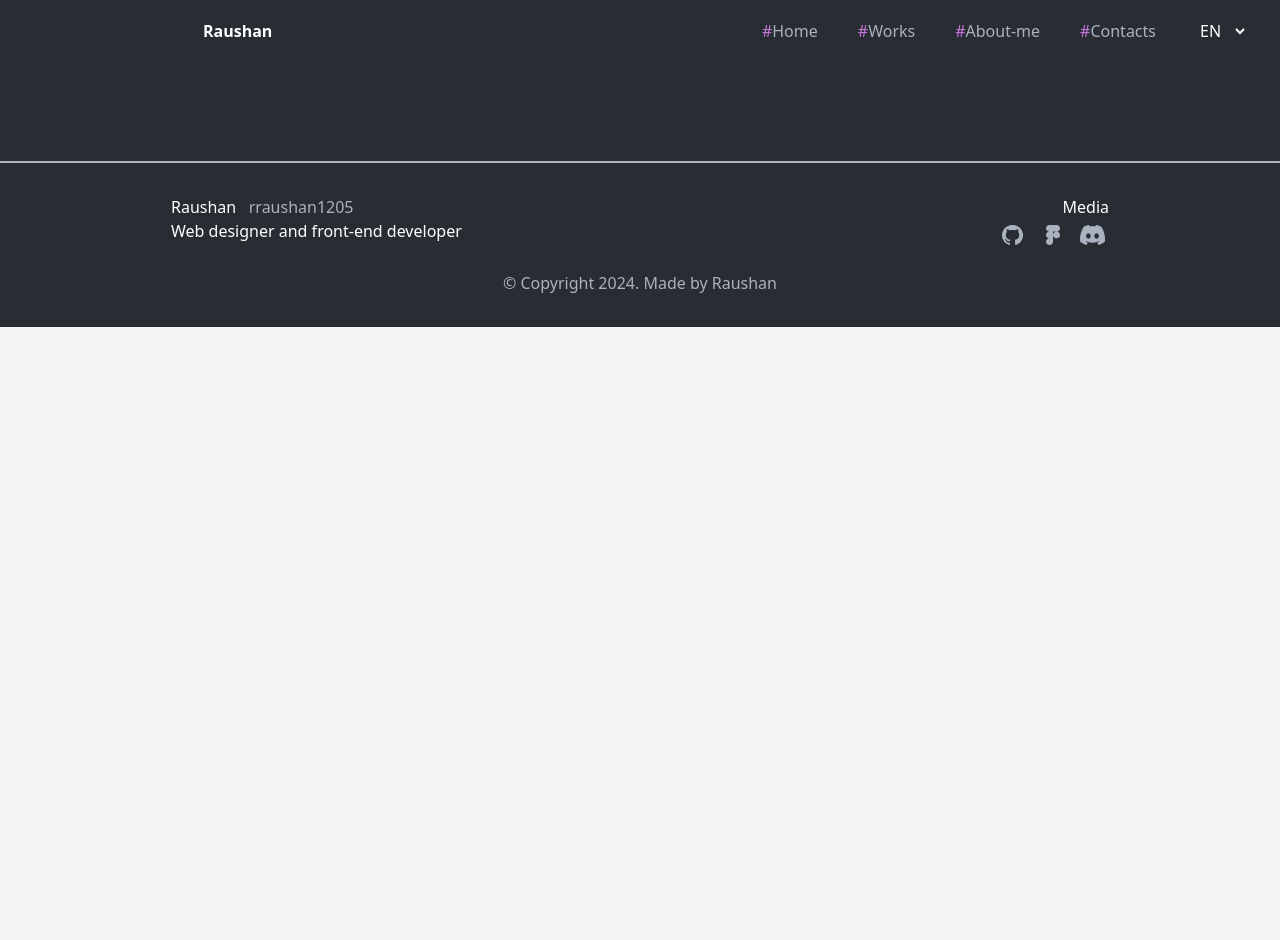
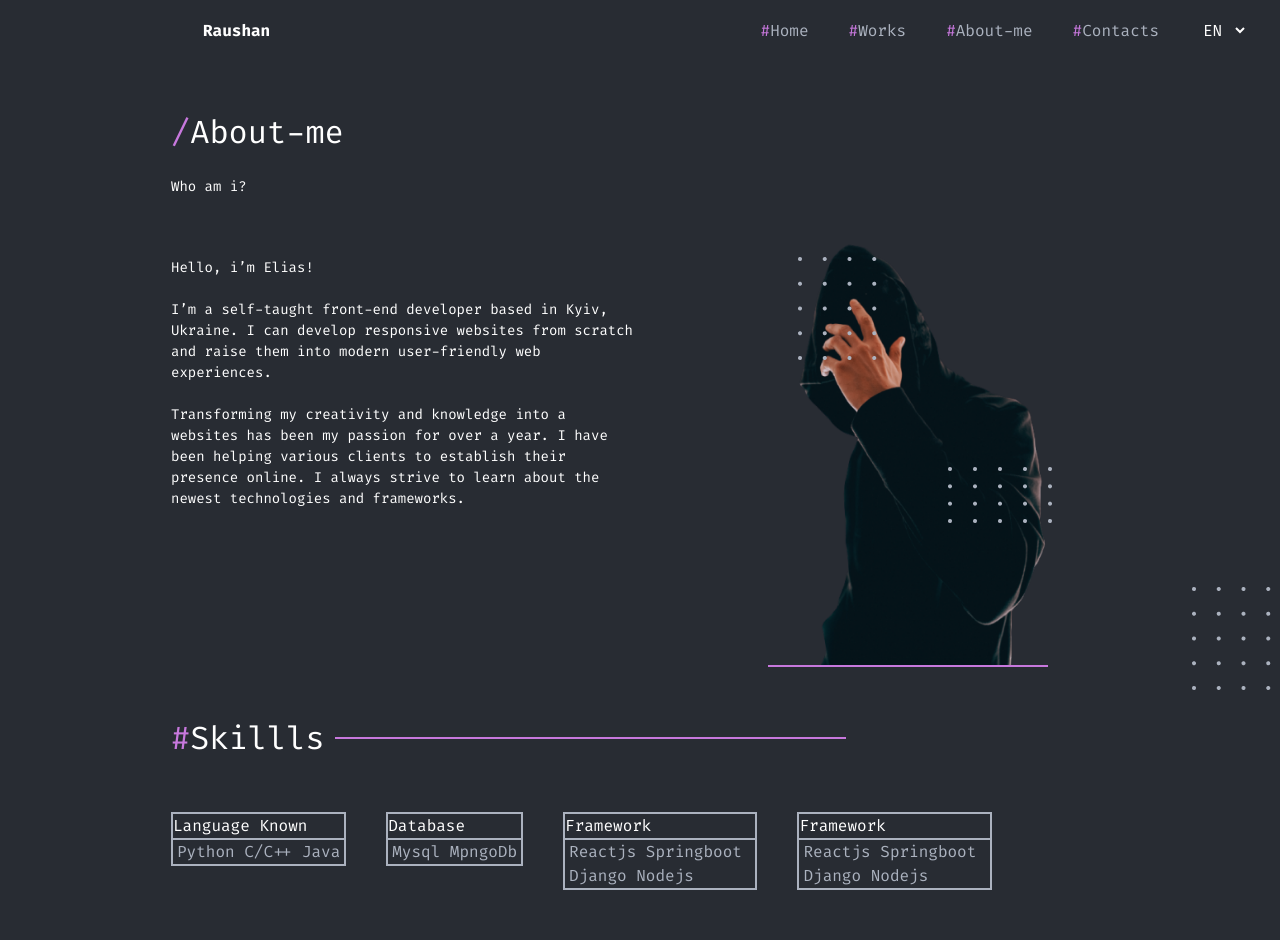
Before and after one commit to rraushan1205/portfolio, a React (Vite) app: page /portfolio.io/about in a window 1280 px wide. Shown: the top 940 px of the page. Before the commit the page ends 800 px from the top, so only its background shows below. Built offline with nearby package versions, Linux system fonts and the light colour scheme.

Commit message:
abot me section added

```diff
--- a/src/Aboutme.jsx
+++ b/src/Aboutme.jsx
@@ -1,13 +1,123 @@
 import React from 'react'
 import Navbar from './Navbar'
 import Footer from './Footer'
-
+import abtme from "../img/abtme.png";
+import dot from "../img/dot.png";
+import dot2 from "../img/dot2.png";
+import dot3 from "../img/dot3.png";
+import logozigi from "../img/logozigi.png";
 function Aboutme() {
   return (
     <>
-      <div className="bg-background">
+      <div className="bg-background font-fira">
         <Navbar/>
+        <div className="flex mt-[47px] text-white text-[24px] lg:text-[32px] mx-10 lg:mx-[171px]">
+          <span className="text-primary">/</span>
+          <div>About-me</div>
+        </div>
+        <div className="mx-10 lg:mx-[171px] text-white text-[14px]">
+          <div className="my-5">Who am i?</div>
+          <div className="grid grid-cols-1 lg:grid-cols-2">
+            <div className="mt-10">
+            Hello, i’m Elias!
+            <br />
+            <br />
 
+I’m a self-taught front-end developer based in Kyiv, Ukraine. I can develop responsive websites from scratch and raise them into modern user-friendly web experiences.
+<br />
+<br />
+Transforming my creativity and knowledge into a websites has been my passion for over a year. I have been helping various clients to establish their presence online. I always strive to learn about the newest technologies and frameworks.
+            </div>
+            <div className="flex justify-center">
+              <img
+                src={dot}
+                alt=""
+                className="flex relative lg:left-[280px] left-[125px] h-fit top-10"
+              />
+              <img
+                src={abtme}
+                alt=""
+                className="border-b-2 border-primary ml-10 lg:ml-[170px] lg:w-[280px] lg:h-[450px] w-[200px] h-300px lg:mt-0 mt-10"
+              />
+              <img
+                src={dot3}
+                alt=""
+                className="flex relative h-fit bottom-[-250px] left-[-100px]"
+              />
+              <img
+                src={dot}
+                alt=""
+                className="relative h-fit bottom-[-370px] left-[40px] xl:flex hidden"
+              />
+            </div>
+          </div>
+        </div>
+        <div className="flex lg:mx-[171px] ml-10 mt-[47px]  text-white text-[24px] lg:text-[32px]">
+            <span className="text-primary">#</span>
+            <div>Skillls</div>
+            <div className="flex justify-center items-center">
+              <hr className="lg:w-[511px] h-[2px] bg-primary border-0 flex  mx-[10px] " />
+            </div>
+            {/* <div className="text-[16px] mt-[5px] ml-[200px]">view all &#8594;</div> */}
+          </div>
+          <div className="lg:mx-[171px] ml-10 flex lg:gap-10 gap-5 flex-wrap md:flex-row flex-col w-fit">
+            <div className="text-white lg:mt-[50px] mt-[20px] border-2 border-gray h-fit">
+              <div className="">Language Known</div>
+              <div className="border-t-2 border-gray text-gray px-1">
+                <div>
+                  <span>Python</span>&nbsp;
+                  <span>C/C++</span>&nbsp;
+                  <span>Java</span>
+                </div>
+              </div>
+            </div>
+            <div className=" text-white lg:mt-[50px] mt-[20px] border-2 border-gray h-fit">
+              <div className="">Database</div>
+              <div className="border-t-2 border-gray text-gray px-1">
+                <span>Mysql</span>&nbsp;
+                <span>MpngoDb</span>
+              </div>
+            </div>
+            <div className="lg:flex gap-10">
+              <div className=" text-white lg:mt-[50px] mt-[20px] border-2 border-gray h-fit">
+                <div className="">Framework</div>
+                <div className="border-t-2 border-gray text-gray px-1">
+                  <span>Reactjs</span>&nbsp;
+                  <span>Springboot</span>&nbsp; <br />
+                  <span>Django</span>&nbsp;
+                  <span>Nodejs</span>
+                </div>
+              </div>
+              <div className="text-white lg:mt-[50px] mt-[20px] border-2 border-gray">
+                <div className="">Framework</div>
+                <div className="border-t-2 border-gray text-gray px-1">
+                  <span>Reactjs</span>&nbsp;
+                  <span>Springboot</span>&nbsp; <br />
+                  <span>Django</span>&nbsp;
+                  <span>Nodejs</span>
+                </div>
+              </div>
+            </div>
+          </div>
+          <div className="text-white flex lg:mx-[171px] ml-10 mt-[47px]">
+          <span className="text-primary">#</span>
+            <div>my-fun-facts</div>
+            <div className="flex justify-center items-center">
+              <hr className="lg:w-[511px] h-[2px] bg-primary border-0 flex  mx-[10px] " />
+            </div>
+          </div>
+          <div className="grid lg:grid-cols-3 lg:mx-[171px] mt-8 mx-10">
+            <div className="lg:col-span-2 flex flex-wrap gap-3 h-fit">
+            <div className="border-2 w-fit border-gray text-gray px-1">I like Coffee more than tea</div>
+            <div className="border-2 w-fit border-gray text-gray px-1">Street food is better than restaurant foods</div>
+            <div className="border-2 w-fit border-gray text-gray px-1">commits are meant to be comment of your PR</div>
+            <div className="border-2 w-fit border-gray text-gray px-1">Github is not the garbage bag of your project</div>
+            <div className="border-2 w-fit border-gray text-gray px-1">127.0.0.1 is myth irl</div>
+            </div>
+            <div className="ml-20 lg:ml-32 mt-10 lg:mt-0">
+                <img src={dot2} alt="" /><img src={logozigi} alt="" className="ml-20"/>
+            </div>
+          </div>
         <Footer/>
       </div>
     </>
```
Also changed, not shown: img/logozigi.png (added).
